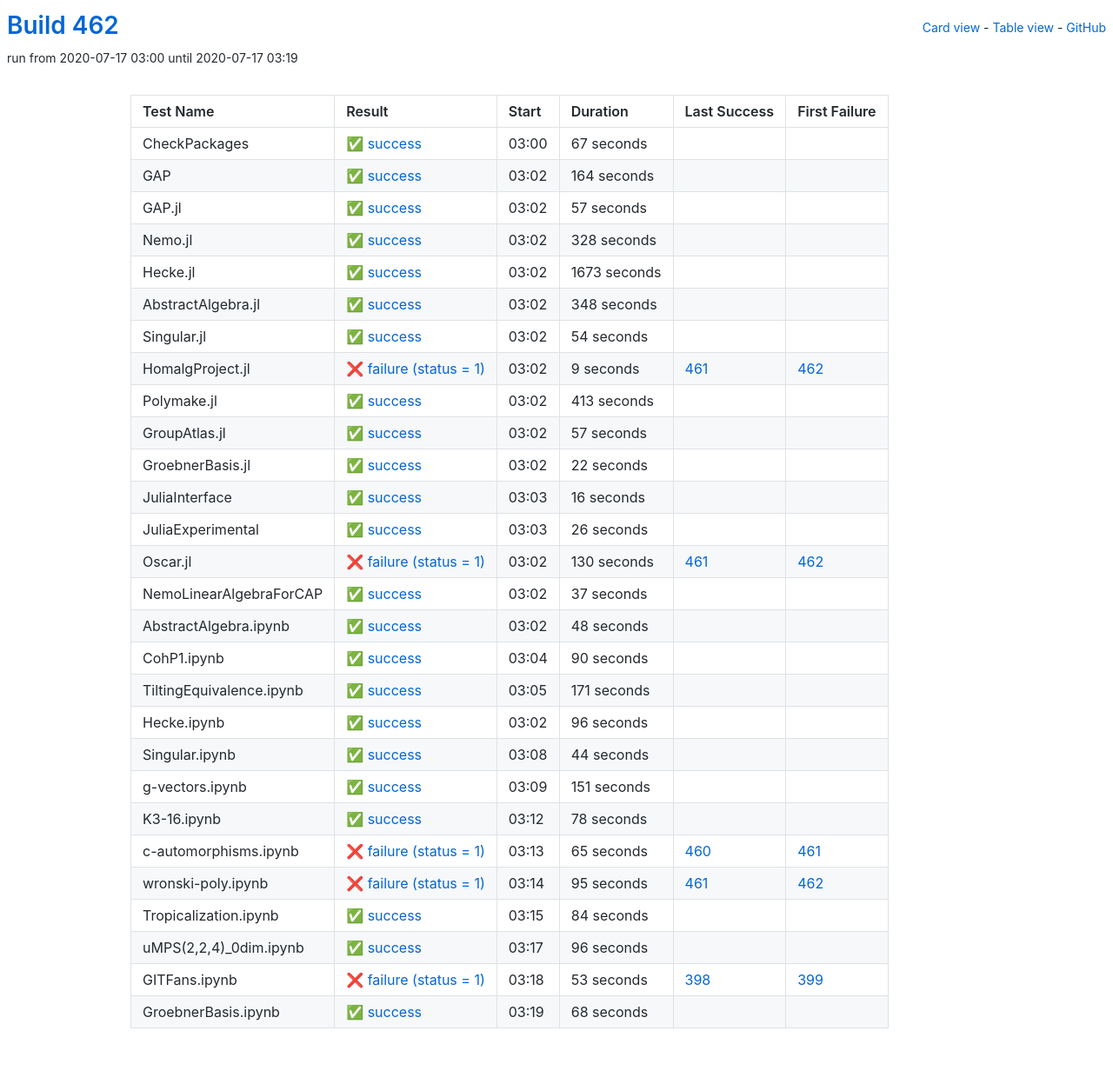
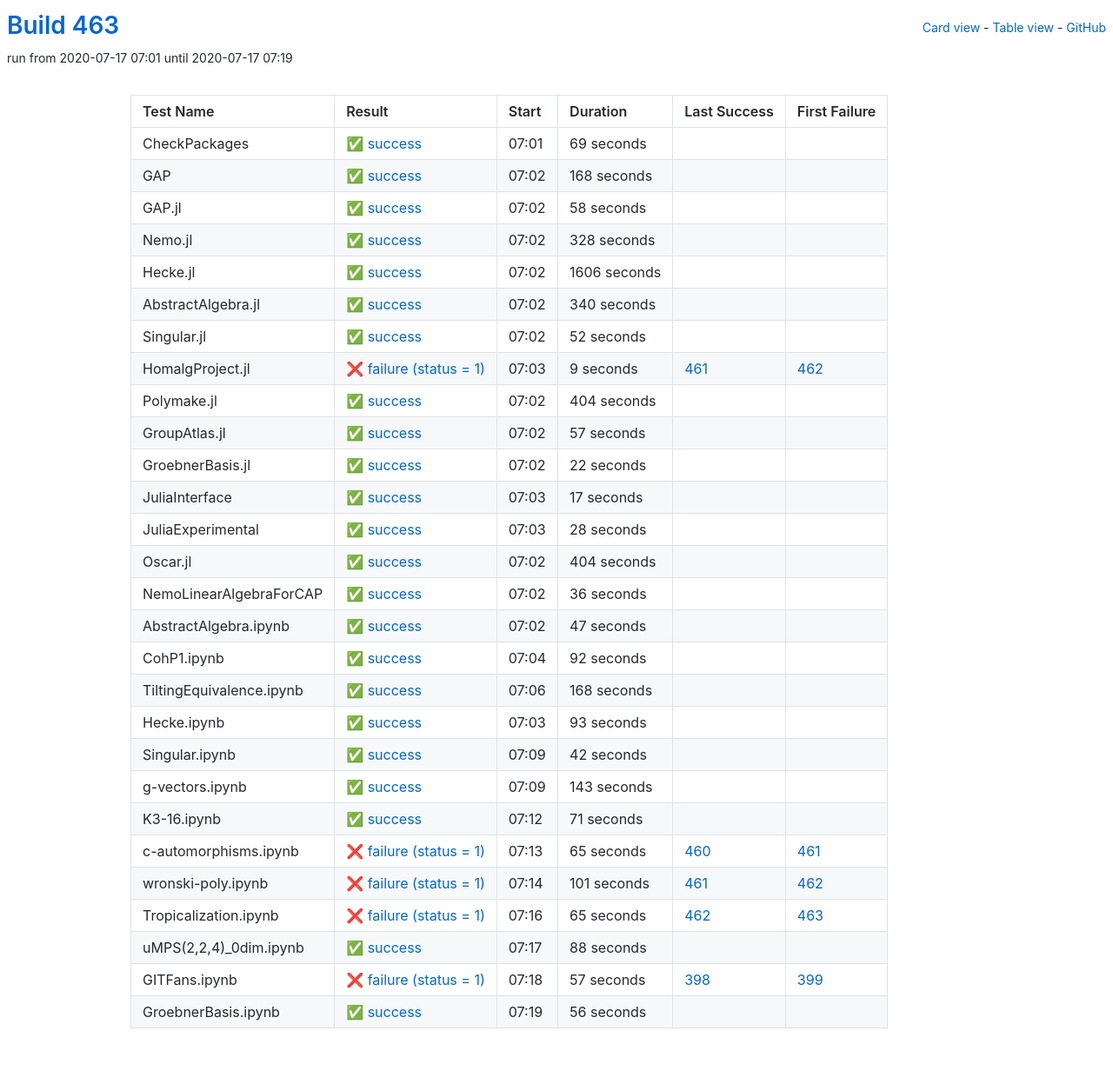
Before and after one commit to oscar-system/oscar-ci-status-stable, a Jekyll site: the page built from table.html, in a window 1280 px wide. Shown: the whole page at 87% size. Built offline with Jekyll 4.4.1, drawn with Linux system fonts in a browser that asks for light colours.

Commit message:
Build #463

```diff
--- a/_data/ci.yml
+++ b/_data/ci.yml
@@ -1,6 +1,6 @@
 ---
-build: 462
-build_url: https://oscarci.mathematik.uni-kl.de/job/oscar-stable/462/
+build: 463
+build_url: https://oscarci.mathematik.uni-kl.de/job/oscar-stable/463/
 job: oscar-stable
 organization: oscar-system
 repo: oscar-ci-status-stable
@@ -8,44 +8,44 @@ repourl: https://github.com/oscar-system/oscar-ci-status-stable
 tests:
 - name: CheckPackages
   id: checkpackages
-  log: https://oscarci.mathematik.uni-kl.de/job/oscar-stable/462/artifact/logs/build-462/CheckPackages.log
-  start: 2020-07-17 03:00
+  log: https://oscarci.mathematik.uni-kl.de/job/oscar-stable/463/artifact/logs/build-463/CheckPackages.log
+  start: 2020-07-17 07:01
   success: true
   exitcode: 0
   status: success
-  duration: 67
+  duration: 69
   last_success: false
   last_success_url:
   first_failure: false
   first_failure_url:
 - name: GAP
   id: gap
-  log: https://oscarci.mathematik.uni-kl.de/job/oscar-stable/462/artifact/logs/build-462/GAP.log
-  start: 2020-07-17 03:02
+  log: https://oscarci.mathematik.uni-kl.de/job/oscar-stable/463/artifact/logs/build-463/GAP.log
+  start: 2020-07-17 07:02
   success: true
   exitcode: 0
   status: success
-  duration: 164
+  duration: 168
   last_success: false
   last_success_url:
   first_failure: false
   first_failure_url:
 - name: GAP.jl
   id: gap-jl
-  log: https://oscarci.mathematik.uni-kl.de/job/oscar-stable/462/artifact/logs/build-462/GAP.jl.log
-  start: 2020-07-17 03:02
+  log: https://oscarci.mathematik.uni-kl.de/job/oscar-stable/463/artifact/logs/build-463/GAP.jl.log
+  start: 2020-07-17 07:02
   success: true
   exitcode: 0
   status: success
-  duration: 57
+  duration: 58
   last_success: false
   last_success_url:
   first_failure: false
   first_failure_url:
 - name: Nemo.jl
   id: nemo-jl
-  log: https://oscarci.mathematik.uni-kl.de/job/oscar-stable/462/artifact/logs/build-462/Nemo.jl.log
-  start: 2020-07-17 03:02
+  log: https://oscarci.mathematik.uni-kl.de/job/oscar-stable/463/artifact/logs/build-463/Nemo.jl.log
+  start: 2020-07-17 07:02
   success: true
   exitcode: 0
   status: success
@@ -56,44 +56,44 @@ tests:
   first_failure_url:
 - name: Hecke.jl
   id: hecke-jl
-  log: https://oscarci.mathematik.uni-kl.de/job/oscar-stable/462/artifact/logs/build-462/Hecke.jl.log
-  start: 2020-07-17 03:02
+  log: https://oscarci.mathematik.uni-kl.de/job/oscar-stable/463/artifact/logs/build-463/Hecke.jl.log
+  start: 2020-07-17 07:02
   success: true
   exitcode: 0
   status: success
-  duration: 1673
+  duration: 1606
   last_success: false
   last_success_url:
   first_failure: false
   first_failure_url:
 - name: AbstractAlgebra.jl
   id: abstractalgebra-jl
-  log: https://oscarci.mathematik.uni-kl.de/job/oscar-stable/462/artifact/logs/build-462/AbstractAlgebra.jl.log
-  start: 2020-07-17 03:02
+  log: https://oscarci.mathematik.uni-kl.de/job/oscar-stable/463/artifact/logs/build-463/AbstractAlgebra.jl.log
+  start: 2020-07-17 07:02
   success: true
   exitcode: 0
   status: success
-  duration: 348
+  duration: 340
   last_success: false
   last_success_url:
   first_failure: false
   first_failure_url:
 - name: Singular.jl
   id: singular-jl
-  log: https://oscarci.mathematik.uni-kl.de/job/oscar-stable/462/artifact/logs/build-462/Singular.jl.log
-  start: 2020-07-17 03:02
+  log: https://oscarci.mathematik.uni-kl.de/job/oscar-stable/463/artifact/logs/build-463/Singular.jl.log
+  start: 2020-07-17 07:02
   success: true
   exitcode: 0
   status: success
-  duration: 54
+  duration: 52
   last_success: false
   last_success_url:
   first_failure: false
   first_failure_url:
 - name: HomalgProject.jl
   id: homalgproject-jl
-  log: https://oscarci.mathematik.uni-kl.de/job/oscar-stable/462/artifact/logs/build-462/HomalgProject.jl.log
-  start: 2020-07-17 03:02
+  log: https://oscarci.mathematik.uni-kl.de/job/oscar-stable/463/artifact/logs/build-463/HomalgProject.jl.log
+  start: 2020-07-17 07:03
   success: false
   exitcode: 1
   status: failure
@@ -104,20 +104,20 @@ tests:
   first_failure_url: https://oscarci.mathematik.uni-kl.de/job/oscar-stable/462/
 - name: Polymake.jl
   id: polymake-jl
-  log: https://oscarci.mathematik.uni-kl.de/job/oscar-stable/462/artifact/logs/build-462/Polymake.jl.log
-  start: 2020-07-17 03:02
+  log: https://oscarci.mathematik.uni-kl.de/job/oscar-stable/463/artifact/logs/build-463/Polymake.jl.log
+  start: 2020-07-17 07:02
   success: true
   exitcode: 0
   status: success
-  duration: 413
+  duration: 404
   last_success: false
   last_success_url:
   first_failure: false
   first_failure_url:
 - name: GroupAtlas.jl
   id: groupatlas-jl
-  log: https://oscarci.mathematik.uni-kl.de/job/oscar-stable/462/artifact/logs/build-462/GroupAtlas.jl.log
-  start: 2020-07-17 03:02
+  log: https://oscarci.mathematik.uni-kl.de/job/oscar-stable/463/artifact/logs/build-463/GroupAtlas.jl.log
+  start: 2020-07-17 07:02
   success: true
   exitcode: 0
   status: success
@@ -128,8 +128,8 @@ tests:
   first_failure_url:
 - name: GroebnerBasis.jl
   id: groebnerbasis-jl
-  log: https://oscarci.mathematik.uni-kl.de/job/oscar-stable/462/artifact/logs/build-462/GroebnerBasis.jl.log
-  start: 2020-07-17 03:02
+  log: https://oscarci.mathematik.uni-kl.de/job/oscar-stable/463/artifact/logs/build-463/GroebnerBasis.jl.log
+  start: 2020-07-17 07:02
   success: true
   exitcode: 0
   status: success
@@ -140,140 +140,140 @@ tests:
   first_failure_url:
 - name: JuliaInterface
   id: juliainterface
-  log: https://oscarci.mathematik.uni-kl.de/job/oscar-stable/462/artifact/logs/build-462/JuliaInterface.log
-  start: 2020-07-17 03:03
+  log: https://oscarci.mathematik.uni-kl.de/job/oscar-stable/463/artifact/logs/build-463/JuliaInterface.log
+  start: 2020-07-17 07:03
   success: true
   exitcode: 0
   status: success
-  duration: 16
+  duration: 17
   last_success: false
   last_success_url:
   first_failure: false
   first_failure_url:
 - name: JuliaExperimental
   id: juliaexperimental
-  log: https://oscarci.mathematik.uni-kl.de/job/oscar-stable/462/artifact/logs/build-462/JuliaExperimental.log
-  start: 2020-07-17 03:03
+  log: https://oscarci.mathematik.uni-kl.de/job/oscar-stable/463/artifact/logs/build-463/JuliaExperimental.log
+  start: 2020-07-17 07:03
   success: true
   exitcode: 0
   status: success
-  duration: 26
+  duration: 28
   last_success: false
   last_success_url:
   first_failure: false
   first_failure_url:
 - name: Oscar.jl
   id: oscar-jl
-  log: https://oscarci.mathematik.uni-kl.de/job/oscar-stable/462/artifact/logs/build-462/Oscar.jl.log
-  start: 2020-07-17 03:02
-  success: false
-  exitcode: 1
-  status: failure
-  duration: 130
-  last_success: 461
-  last_success_url: https://oscarci.mathematik.uni-kl.de/job/oscar-stable/461/
-  first_failure: 462
-  first_failure_url: https://oscarci.mathematik.uni-kl.de/job/oscar-stable/462/
-- name: NemoLinearAlgebraForCAP
-  id: nemolinearalgebraforcap
-  log: https://oscarci.mathematik.uni-kl.de/job/oscar-stable/462/artifact/logs/build-462/NemoLinearAlgebraForCAP.log
-  start: 2020-07-17 03:02
+  log: https://oscarci.mathematik.uni-kl.de/job/oscar-stable/463/artifact/logs/build-463/Oscar.jl.log
+  start: 2020-07-17 07:02
   success: true
   exitcode: 0
   status: success
-  duration: 37
+  duration: 404
+  last_success: false
+  last_success_url:
+  first_failure: false
+  first_failure_url:
+- name: NemoLinearAlgebraForCAP
+  id: nemolinearalgebraforcap
+  log: https://oscarci.mathematik.uni-kl.de/job/oscar-stable/463/artifact/logs/build-463/NemoLinearAlgebraForCAP.log
+  start: 2020-07-17 07:02
+  success: true
+  exitcode: 0
+  status: success
+  duration: 36
   last_success: false
   last_success_url:
   first_failure: false
   first_failure_url:
 - name: AbstractAlgebra.ipynb
   id: abstractalgebra-ipynb
-  log: https://oscarci.mathematik.uni-kl.de/job/oscar-stable/462/artifact/logs/build-462/AbstractAlgebra.ipynb.log
-  start: 2020-07-17 03:02
+  log: https://oscarci.mathematik.uni-kl.de/job/oscar-stable/463/artifact/logs/build-463/AbstractAlgebra.ipynb.log
+  start: 2020-07-17 07:02
   success: true
   exitcode: 0
   status: success
-  duration: 48
+  duration: 47
   last_success: false
   last_success_url:
   first_failure: false
   first_failure_url:
 - name: CohP1.ipynb
   id: cohp1-ipynb
-  log: https://oscarci.mathematik.uni-kl.de/job/oscar-stable/462/artifact/logs/build-462/CohP1.ipynb.log
-  start: 2020-07-17 03:04
+  log: https://oscarci.mathematik.uni-kl.de/job/oscar-stable/463/artifact/logs/build-463/CohP1.ipynb.log
+  start: 2020-07-17 07:04
   success: true
   exitcode: 0
   status: success
-  duration: 90
+  duration: 92
   last_success: false
   last_success_url:
   first_failure: false
   first_failure_url:
 - name: TiltingEquivalence.ipynb
   id: tiltingequivalence-ipynb
-  log: https://oscarci.mathematik.uni-kl.de/job/oscar-stable/462/artifact/logs/build-462/TiltingEquivalence.ipynb.log
-  start: 2020-07-17 03:05
+  log: https://oscarci.mathematik.uni-kl.de/job/oscar-stable/463/artifact/logs/build-463/TiltingEquivalence.ipynb.log
+  start: 2020-07-17 07:06
   success: true
   exitcode: 0
   status: success
-  duration: 171
+  duration: 168
   last_success: false
   last_success_url:
   first_failure: false
   first_failure_url:
 - name: Hecke.ipynb
   id: hecke-ipynb
-  log: https://oscarci.mathematik.uni-kl.de/job/oscar-stable/462/artifact/logs/build-462/Hecke.ipynb.log
-  start: 2020-07-17 03:02
+  log: https://oscarci.mathematik.uni-kl.de/job/oscar-stable/463/artifact/logs/build-463/Hecke.ipynb.log
+  start: 2020-07-17 07:03
   success: true
   exitcode: 0
   status: success
-  duration: 96
+  duration: 93
   last_success: false
   last_success_url:
   first_failure: false
   first_failure_url:
 - name: Singular.ipynb
   id: singular-ipynb
-  log: https://oscarci.mathematik.uni-kl.de/job/oscar-stable/462/artifact/logs/build-462/Singular.ipynb.log
-  start: 2020-07-17 03:08
+  log: https://oscarci.mathematik.uni-kl.de/job/oscar-stable/463/artifact/logs/build-463/Singular.ipynb.log
+  start: 2020-07-17 07:09
   success: true
   exitcode: 0
   status: success
-  duration: 44
+  duration: 42
   last_success: false
   last_success_url:
   first_failure: false
   first_failure_url:
 - name: g-vectors.ipynb
   id: g-vectors-ipynb
-  log: https://oscarci.mathematik.uni-kl.de/job/oscar-stable/462/artifact/logs/build-462/g-vectors.ipynb.log
-  start: 2020-07-17 03:09
+  log: https://oscarci.mathematik.uni-kl.de/job/oscar-stable/463/artifact/logs/build-463/g-vectors.ipynb.log
+  start: 2020-07-17 07:09
   success: true
   exitcode: 0
   status: success
-  duration: 151
+  duration: 143
   last_success: false
   last_success_url:
   first_failure: false
   first_failure_url:
 - name: K3-16.ipynb
   id: k3-16-ipynb
-  log: https://oscarci.mathematik.uni-kl.de/job/oscar-stable/462/artifact/logs/build-462/K3-16.ipynb.log
-  start: 2020-07-17 03:12
+  log: https://oscarci.mathematik.uni-kl.de/job/oscar-stable/463/artifact/logs/build-463/K3-16.ipynb.log
+  start: 2020-07-17 07:12
   success: true
   exitcode: 0
   status: success
-  duration: 78
+  duration: 71
   last_success: false
   last_success_url:
   first_failure: false
   first_failure_url:
 - name: c-automorphisms.ipynb
   id: c-automorphisms-ipynb
-  log: https://oscarci.mathematik.uni-kl.de/job/oscar-stable/462/artifact/logs/build-462/c-automorphisms.ipynb.log
-  start: 2020-07-17 03:13
+  log: https://oscarci.mathematik.uni-kl.de/job/oscar-stable/463/artifact/logs/build-463/c-automorphisms.ipynb.log
+  start: 2020-07-17 07:13
   success: false
   exitcode: 1
   status: failure
@@ -284,60 +284,60 @@ tests:
   first_failure_url: https://oscarci.mathematik.uni-kl.de/job/oscar-stable/461/
 - name: wronski-poly.ipynb
   id: wronski-poly-ipynb
-  log: https://oscarci.mathematik.uni-kl.de/job/oscar-stable/462/artifact/logs/build-462/wronski-poly.ipynb.log
-  start: 2020-07-17 03:14
+  log: https://oscarci.mathematik.uni-kl.de/job/oscar-stable/463/artifact/logs/build-463/wronski-poly.ipynb.log
+  start: 2020-07-17 07:14
   success: false
   exitcode: 1
   status: failure
-  duration: 95
+  duration: 101
   last_success: 461
   last_success_url: https://oscarci.mathematik.uni-kl.de/job/oscar-stable/461/
   first_failure: 462
   first_failure_url: https://oscarci.mathematik.uni-kl.de/job/oscar-stable/462/
 - name: Tropicalization.ipynb
   id: tropicalization-ipynb
-  log: https://oscarci.mathematik.uni-kl.de/job/oscar-stable/462/artifact/logs/build-462/Tropicalization.ipynb.log
-  start: 2020-07-17 03:15
+  log: https://oscarci.mathematik.uni-kl.de/job/oscar-stable/463/artifact/logs/build-463/Tropicalization.ipynb.log
+  start: 2020-07-17 07:16
+  success: false
+  exitcode: 1
+  status: failure
+  duration: 65
+  last_success: 462
+  last_success_url: https://oscarci.mathematik.uni-kl.de/job/oscar-stable/462/
+  first_failure: 463
+  first_failure_url: https://oscarci.mathematik.uni-kl.de/job/oscar-stable/463/
+- name: uMPS(2,2,4)_0dim.ipynb
+  id: umps-2-2-4-0dim-ipynb
+  log: https://oscarci.mathematik.uni-kl.de/job/oscar-stable/463/artifact/logs/build-463/uMPS-2-2-4-_0dim.ipynb.log
+  start: 2020-07-17 07:17
   success: true
   exitcode: 0
   status: success
-  duration: 84
-  last_success: false
-  last_success_url:
-  first_failure: false
-  first_failure_url:
-- name: uMPS(2,2,4)_0dim.ipynb
-  id: umps-2-2-4-0dim-ipynb
-  log: https://oscarci.mathematik.uni-kl.de/job/oscar-stable/462/artifact/logs/build-462/uMPS-2-2-4-_0dim.ipynb.log
-  start: 2020-07-17 03:17
-  success: true
-  exitcode: 0
-  status: success
-  duration: 96
+  duration: 88
   last_success: false
   last_success_url:
   first_failure: false
   first_failure_url:
 - name: GITFans.ipynb
   id: gitfans-ipynb
-  log: https://oscarci.mathematik.uni-kl.de/job/oscar-stable/462/artifact/logs/build-462/GITFans.ipynb.log
-  start: 2020-07-17 03:18
+  log: https://oscarci.mathematik.uni-kl.de/job/oscar-stable/463/artifact/logs/build-463/GITFans.ipynb.log
+  start: 2020-07-17 07:18
   success: false
   exitcode: 1
   status: failure
-  duration: 53
+  duration: 57
   last_success: 398
   last_success_url: https://oscarci.mathematik.uni-kl.de/job/oscar-stable/398/
   first_failure: 399
   first_failure_url: https://oscarci.mathematik.uni-kl.de/job/oscar-stable/399/
 - name: GroebnerBasis.ipynb
   id: groebnerbasis-ipynb
-  log: https://oscarci.mathematik.uni-kl.de/job/oscar-stable/462/artifact/logs/build-462/GroebnerBasis.ipynb.log
-  start: 2020-07-17 03:19
+  log: https://oscarci.mathematik.uni-kl.de/job/oscar-stable/463/artifact/logs/build-463/GroebnerBasis.ipynb.log
+  start: 2020-07-17 07:19
   success: true
   exitcode: 0
   status: success
-  duration: 68
+  duration: 56
   last_success: false
   last_success_url:
   first_failure: false
```
Also changed, not shown: README.md.
